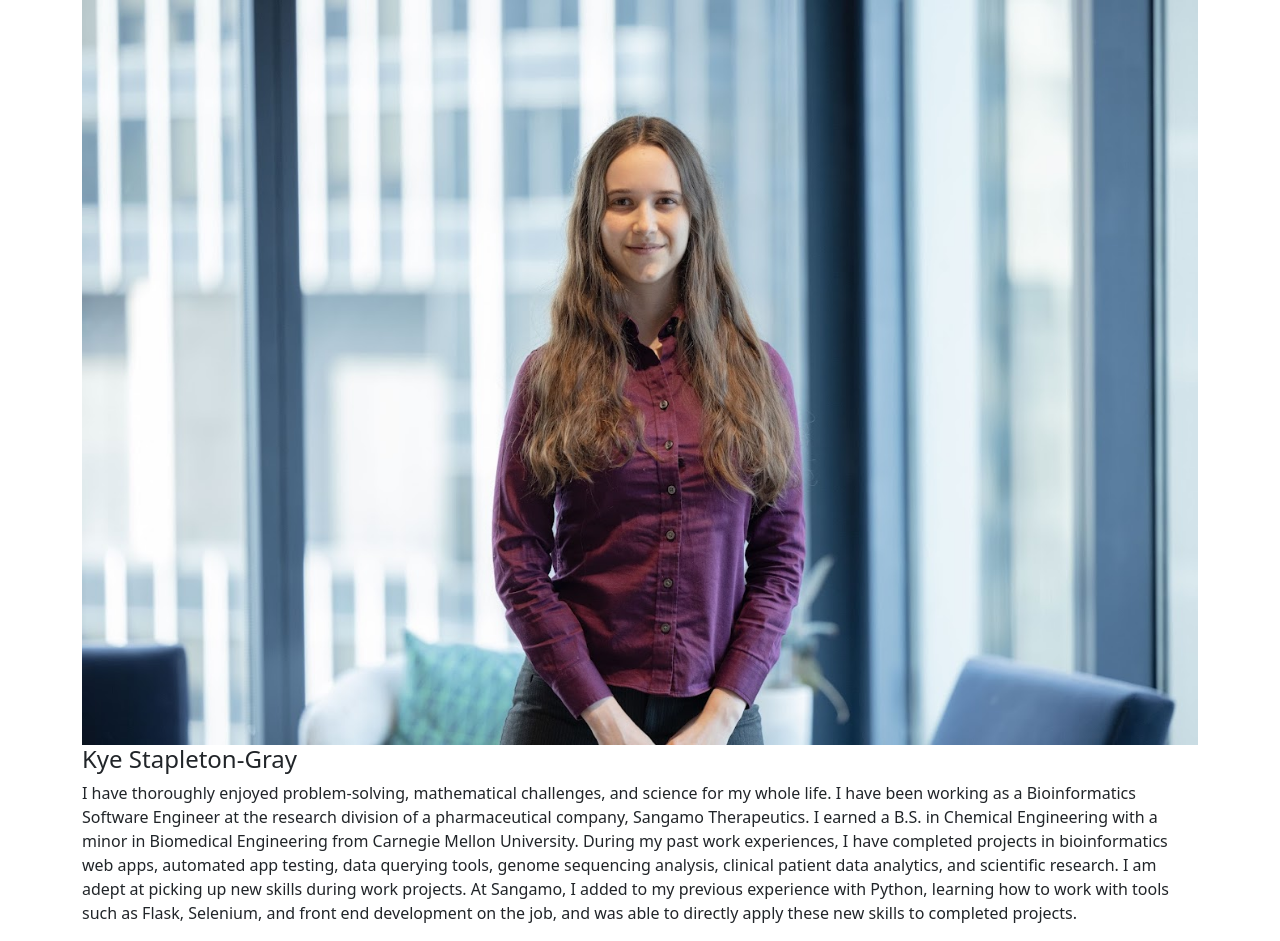
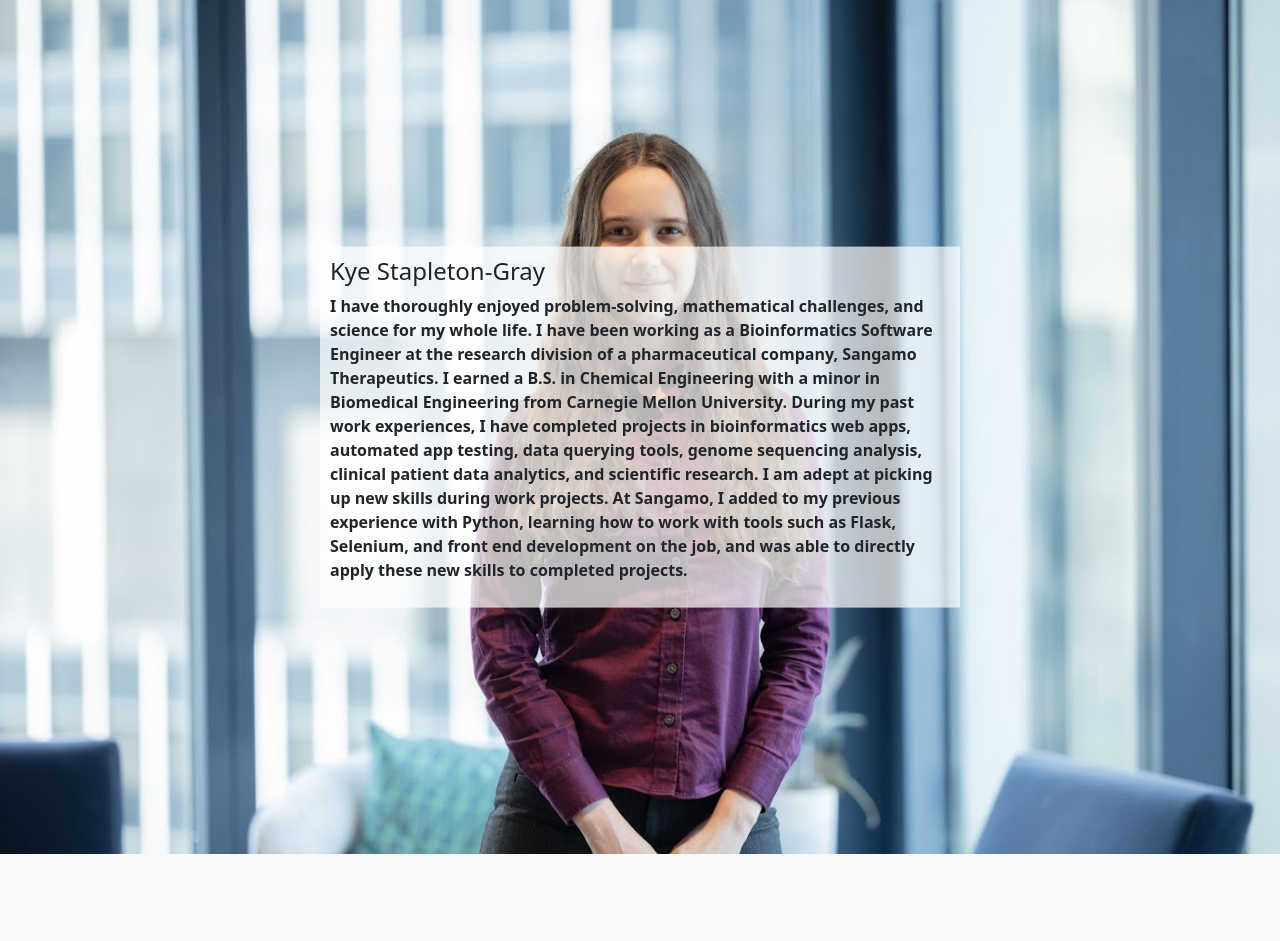
Before and after one commit to kyevsg/kyewebsite, a Flask app: page / in a window 1280 px wide. Shown: the part 72-1013 px from the top of the page. After the commit the page ends 926 px from the top, so only its background shows below. Run offline with Flask 3, Linux system fonts and the light colour scheme.

Commit message:
fixing text box

```diff
--- a/templates/base.html
+++ b/templates/base.html
@@ -5,6 +5,21 @@
 <style>
     img {
         width: 100%;
+    }
+    .image-container {
+        position: relative;
+        display: inline-block;
+        width: 100%;
+    }
+    .overlay-text {
+        position: absolute;
+        top: 50%;
+        left: 50%;
+        transform: translate(-50%, -50%);
+        background-color: rgba(255, 255, 255, 0.7);
+        padding: 10px;
+        font-size: 16px;
+        font-weight: bold;
     }
 </style>
 <body>
--- a/templates/index.html
+++ b/templates/index.html
@@ -2,9 +2,11 @@
 {% block title %}Kye Stapleton-Gray{% endblock %}
 {% block content %}
 
-<div class="container">
+
+
+<div class="image-container">
     <img src="../static/img/cmaa8319.jpg" width="100%" height="auto" />
-    <div class="text-block">
+    <div class="overlay-text">
         <h4>Kye Stapleton-Gray</h4>
         <p>I have thoroughly enjoyed problem-solving, mathematical challenges, and science for my whole life.
 
```
